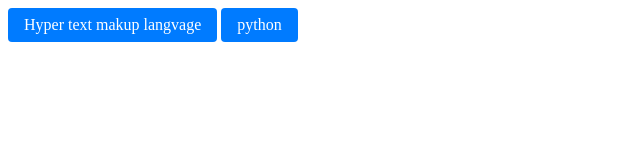
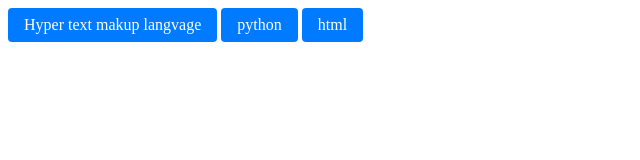
Before and after one commit to hr-gef/C, a plain HTML site: page index.html in a window 1280 px wide. Shown: the whole page, without its empty margins (0-640 px from the left). Drawn offline with Linux system fonts and the light colour scheme.

Commit message:
Update index.html

```diff
--- a/index.html
+++ b/index.html
@@ -18,6 +18,7 @@
 <body>
     <a href="https://github.com/Shadowkiller-hub/cma/blob/main/CMA%20LAB%20MANUAL.pdf" class="custom-link">Hyper text makup langvage</a>
     <a href="https://github.com/Shadowkiller-hub/python/blob/main/python%20print.pdf" class="custom-link">python</a>
+    <a href="https://github.com/Shadowkiller-hub/cma1/blob/main/Part%20b.pdf" class="custom-link">html</a>
 
 </body>
 </html>
```
